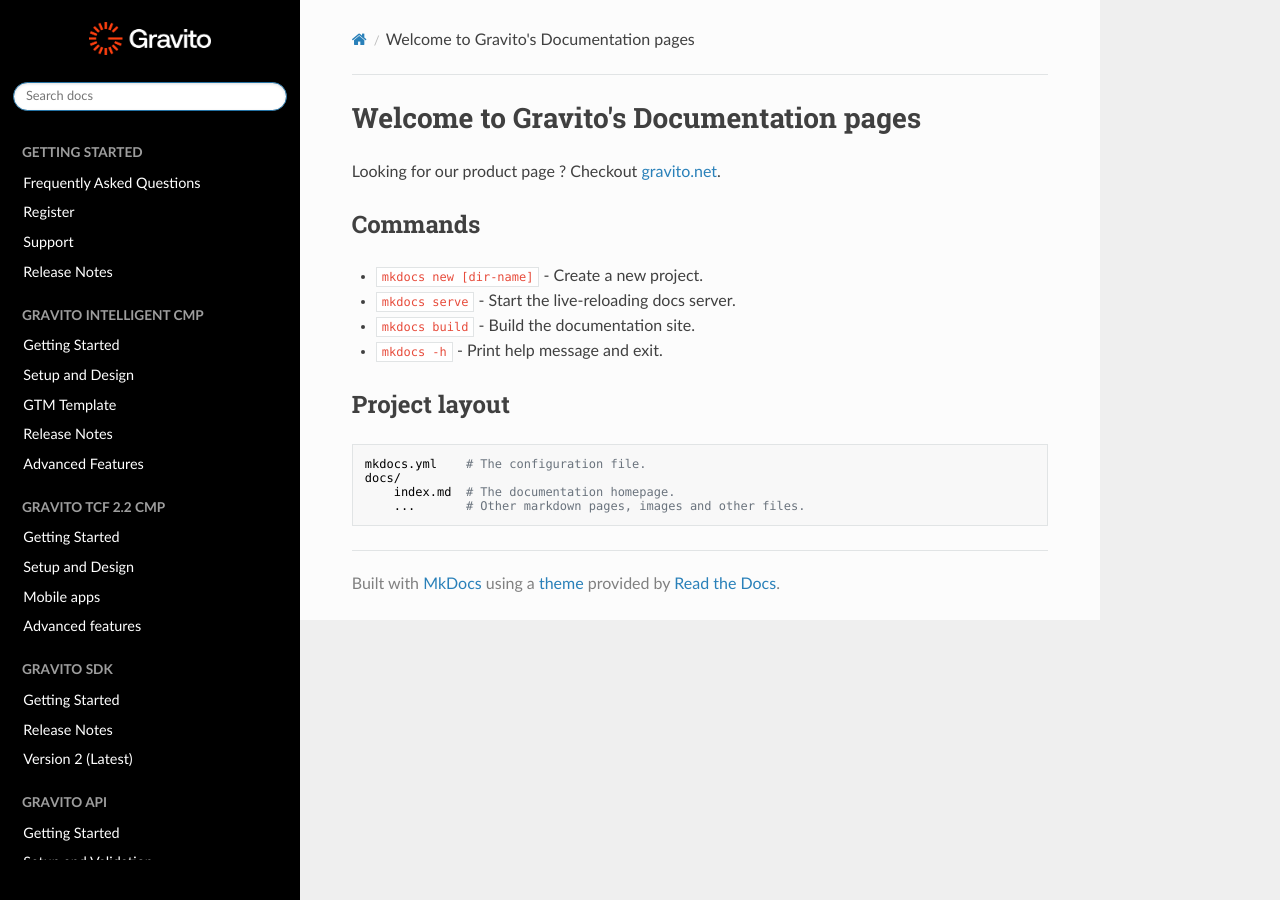
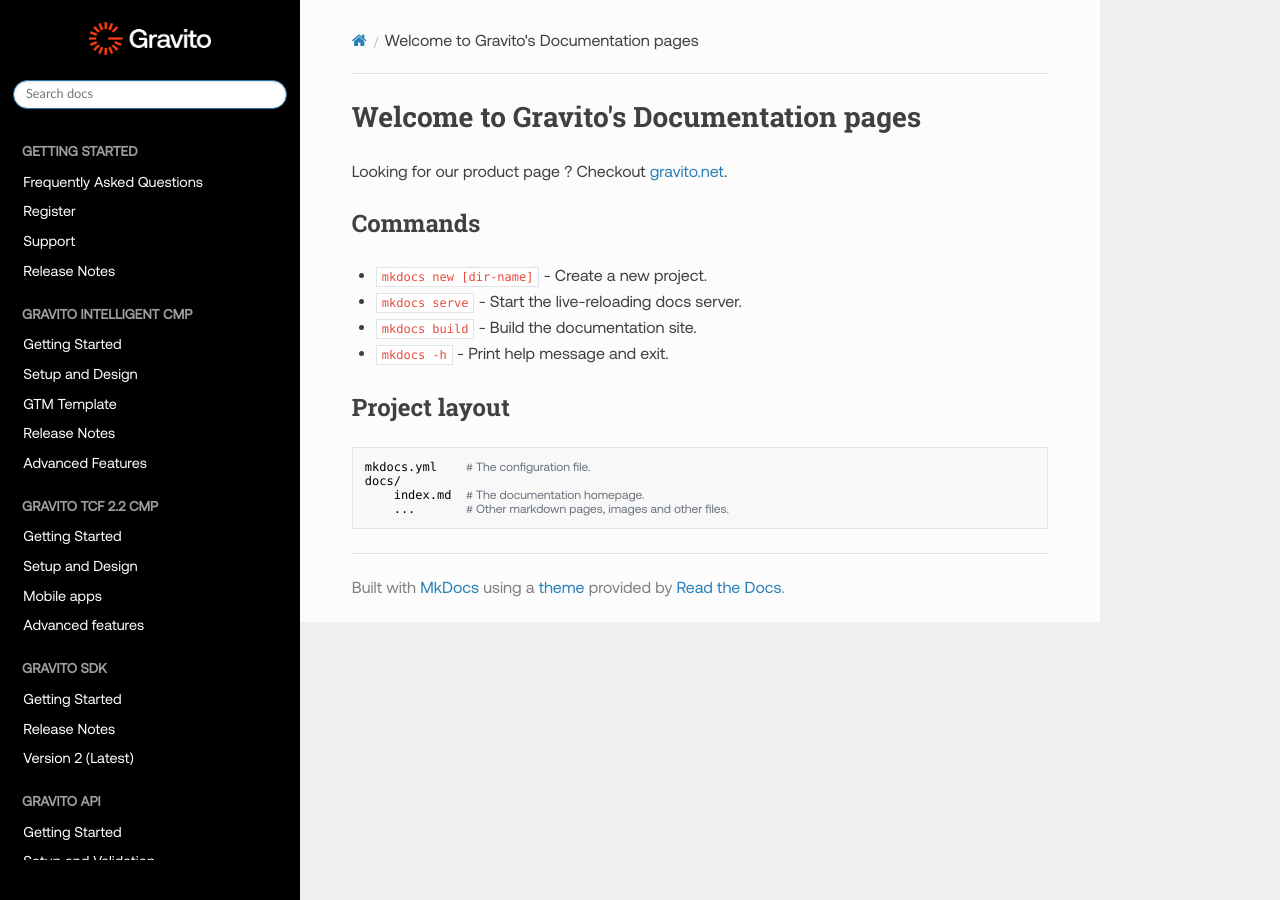
Before and after one commit to GravitoLtd/gravitoltd.github.io, an MkDocs documentation site: the page built from docs/index.md, in a window 1280 px wide. Built offline with MkDocs 1.6.1, drawn with Linux system fonts in a browser that asks for light colours; nearby versions of some CDN libraries.

Commit message:
changes done to load custom font.

```diff
--- a/docs/css/custom.css
+++ b/docs/css/custom.css
@@ -1,4 +1,14 @@
 /* custom.css */
+
+@font-face {
+    font-family: "gravitofont";
+    src: url('../fonts/Aeonik-Regular.ttf') format('truetype');;
+}
+
+*{
+    font-family: 'gravitofont', Helvetica, Arial, Lucida, sans-serif;
+
+}
 
 /* Customize the logo */
 .wy-side-nav-search .icon {
```
Also changed, not shown: docs/fonts/Aeonik-Regular.ttf (added).
